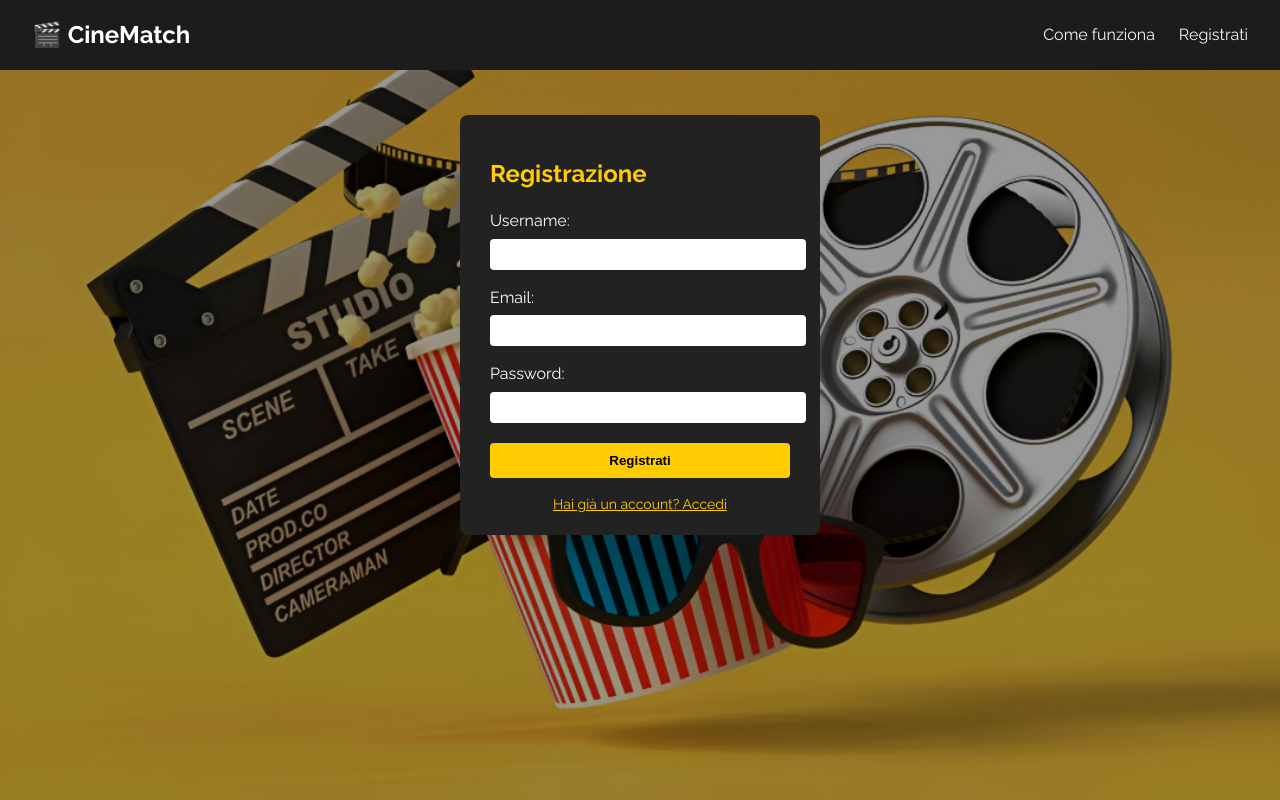
After one commit to emanuele-code/CineMatch, a Flask app: page /registrazione in a window 1280 px wide. The commit adds this page. Run offline with Flask 3, Linux system fonts and the light colour scheme.

Commit message:
first and last commit for registration-login branch created the page for the registration or login some minor change on the index.html registrazione.py added registrazione.html added registrazine.css added registrazione-toggle.js added to toggle registration and login form

```diff
--- a/app.py
+++ b/app.py
@@ -6,5 +6,9 @@ app = Flask(__name__)
 def home():
     return render_template('index.html')
 
+@app.route('/registrazione')
+def registrazione():
+    return render_template('registrazione.html')
+
 if __name__ == "__main__":
     app.run(debug=True)
--- /dev/null
+++ b/static/css/style-registrazione.css
@@ -0,0 +1,138 @@
+/* Generali */
+body {
+    font-family: 'Raleway', sans-serif;
+    line-height: 1.6;
+    background-color: #111;
+    color: #fff;
+    margin: 0;
+    height: 100vh;
+    overflow: hidden;
+    display: flex;
+    flex-direction: column;
+
+    background: url('/static/images/cinema_background.jpg') center/cover no-repeat;
+    background-position: center top 30%;
+    background-attachment: fixed;
+    background-size: cover;
+}
+
+
+body::before {
+    content: "";
+    position: absolute;
+    inset: 0;
+    background: rgba(0, 0, 0, 0.4);
+    z-index: 1;
+}
+
+
+header {
+  background-color: #1c1c1c;
+  padding: 0.4rem 2rem;
+  position: sticky;
+  top: 0;
+  z-index: 1000;
+}
+
+.navbar {
+  display: flex;
+  justify-content: space-between;
+  align-items: center;
+}
+
+.logo {
+  font-size: 1.5rem;
+  font-weight: bold;
+  color: #fff;
+  text-decoration: none;
+}
+
+.logo:hover {
+  color: #ffcc00;
+}
+
+.nav-links {
+    list-style: none;
+    display: flex;
+    gap: 1.5rem;
+}
+
+.nav-links a {
+    text-decoration: none;
+    color: #f5f5f5;
+    transition: color 0.2s ease;
+}
+
+.nav-links a:hover {
+    color: #ff4c4c;
+}
+
+/* Form centering */
+.form-wrapper {
+    flex: 1;
+    display: flex;
+    justify-content: center;
+    align-items: center;
+    padding-top: 80px; /* spazio per non sovrapporre header */
+    z-index: 2;
+}
+
+/* Form */
+.form-container {
+    background-color: #222;
+    padding: 20px 30px;
+    border-radius: 8px;
+    width: 300px;
+    display: none;
+    margin-top: -300px; /* sposta il form più in alto */
+}
+
+.form-container.active {
+    display: block;
+}
+
+h2 {
+    color: #ffcc00;
+    margin-bottom: 10px;
+}
+
+label {
+    display: block;
+    margin-top: 15px;
+}
+
+input {
+    width: 100%;
+    padding: 8px;
+    margin-top: 5px;
+    border-radius: 4px;
+    border: none;
+}
+
+button {
+    margin-top: 20px;
+    padding: 10px;
+    width: 100%;
+    background-color: #ffcc00;
+    border: none;
+    border-radius: 4px;
+    font-weight: bold;
+    cursor: pointer;
+}
+
+button:hover {
+    background-color: #e6b800;
+}
+
+.toggle-link {
+    margin-top: 15px;
+    text-align: center;
+    cursor: pointer;
+    color: #ffcc00;
+    text-decoration: underline;
+    font-size: 14px;
+}
+
+.toggle-link:hover {
+    color: #e6b800;
+}
--- a/static/style.css
+++ b/static/css/style.css
@@ -28,6 +28,12 @@ header {
 .logo {
   font-size: 1.5rem;
   font-weight: bold;
+  color: #fff;
+  text-decoration: none;
+}
+
+.logo:hover {
+  color: #ffcc00;
 }
 
 .nav-links {
--- /dev/null
+++ b/static/javascript/registrazione-toggle.js
@@ -0,0 +1,17 @@
+let isRegistrationVisible = true;
+
+function toggleForms() {
+    isRegistrationVisible = !isRegistrationVisible;
+
+    const registrationForm = document.getElementById('registration-form');
+    const loginForm = document.getElementById('login-form');
+    const toggleLink = document.querySelector('.toggle-link');
+
+    if (isRegistrationVisible) {
+        registrationForm.classList.add('active');
+        loginForm.classList.remove('active');
+    } else {
+        registrationForm.classList.remove('active');
+        loginForm.classList.add('active');
+    }
+}
--- /dev/null
+++ b/templates/registrazione.html
@@ -0,0 +1,57 @@
+<!DOCTYPE html>
+<html lang="it">
+<head>
+    <meta charset="UTF-8">
+    <meta name="viewport" content="width=device-width, initial-scale=1.0">
+    <title>Cinema - Login & Registrazione</title>
+    <link rel="stylesheet" href="{{ url_for('static', filename='css/style-registrazione.css') }}">
+    <link href="https://fonts.googleapis.com/css2?family=Raleway:wght@400;700&display=swap" rel="stylesheet">
+</head>
+
+<body>
+    <header>
+        <nav class="navbar">
+            <a href="{{ url_for('home') }}" class="logo">🎬 CineMatch</a>
+            <ul class="nav-links">
+                <li><a href="#features">Come funziona</a></li>
+                <li><a href="">Registrati</a></li>
+            </ul>
+        </nav>
+    </header>
+
+    <main class="form-wrapper">
+        <div id="registration-form" class="form-container active">
+            <h2>Registrazione</h2>
+            <form action="#">
+                <label for="reg-username">Username:</label>
+                <input type="text" id="reg-username" name="username" required>
+
+                <label for="reg-email">Email:</label>
+                <input type="email" id="reg-email" name="email" required>
+
+                <label for="reg-password">Password:</label>
+                <input type="password" id="reg-password" name="password" required>
+
+                <button type="submit">Registrati</button>
+            </form>
+            <div class="toggle-link" onclick="toggleForms()">Hai già un account? Accedi</div>
+        </div>
+
+        <div id="login-form" class="form-container">
+            <h2>Login</h2>
+            <form action="#">
+                <label for="login-username">Username o Email:</label>
+                <input type="text" id="login-username" name="username" required>
+
+                <label for="login-password">Password:</label>
+                <input type="password" id="login-password" name="password" required>
+
+                <button type="submit">Accedi</button>
+            </form>
+            <div class="toggle-link" onclick="toggleForms()">Non hai un account? Registrati</div>
+        </div>
+    </main>
+
+    <script src="{{ url_for('static', filename='javascript/registrazione-toggle.js') }}"></script>
+</body>
+</html>
```
Also changed, not shown: registrazione.py (added, +7 -0 lines), templates/index.html (+6 -4 lines).
